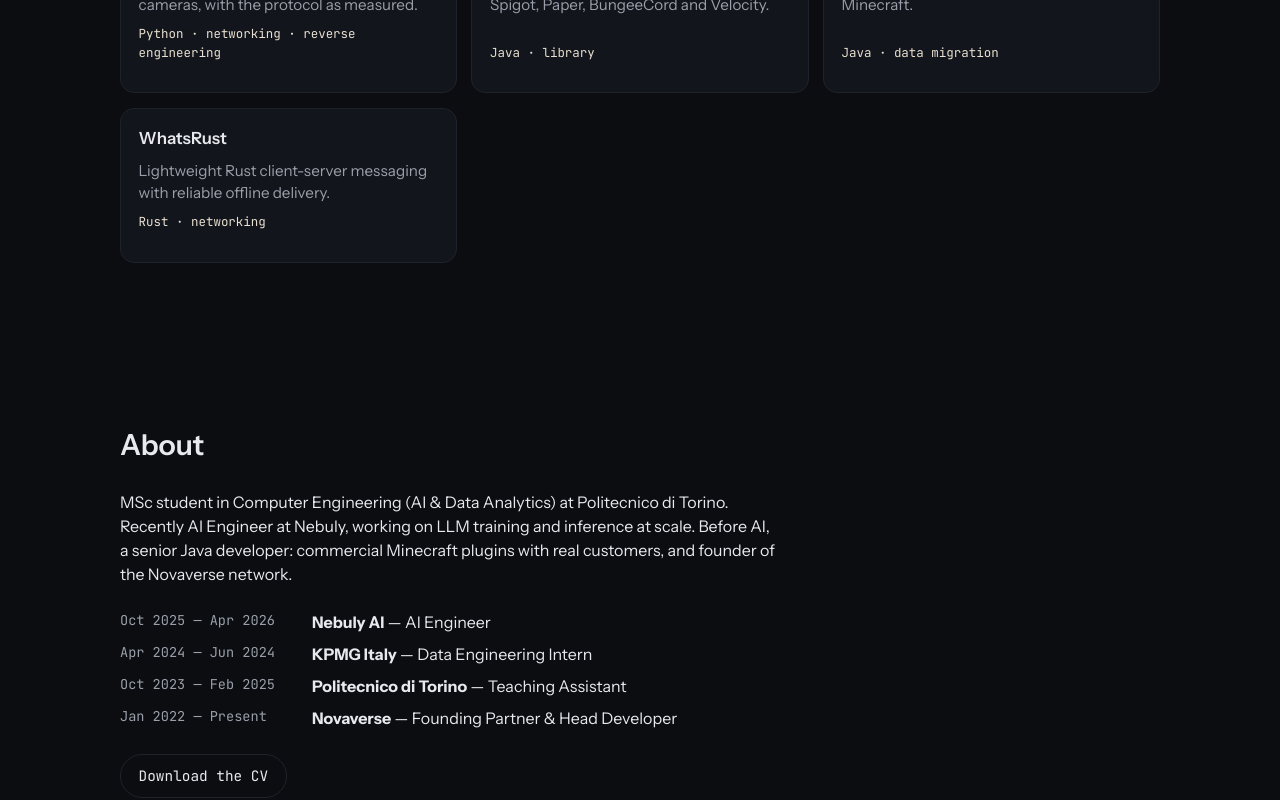
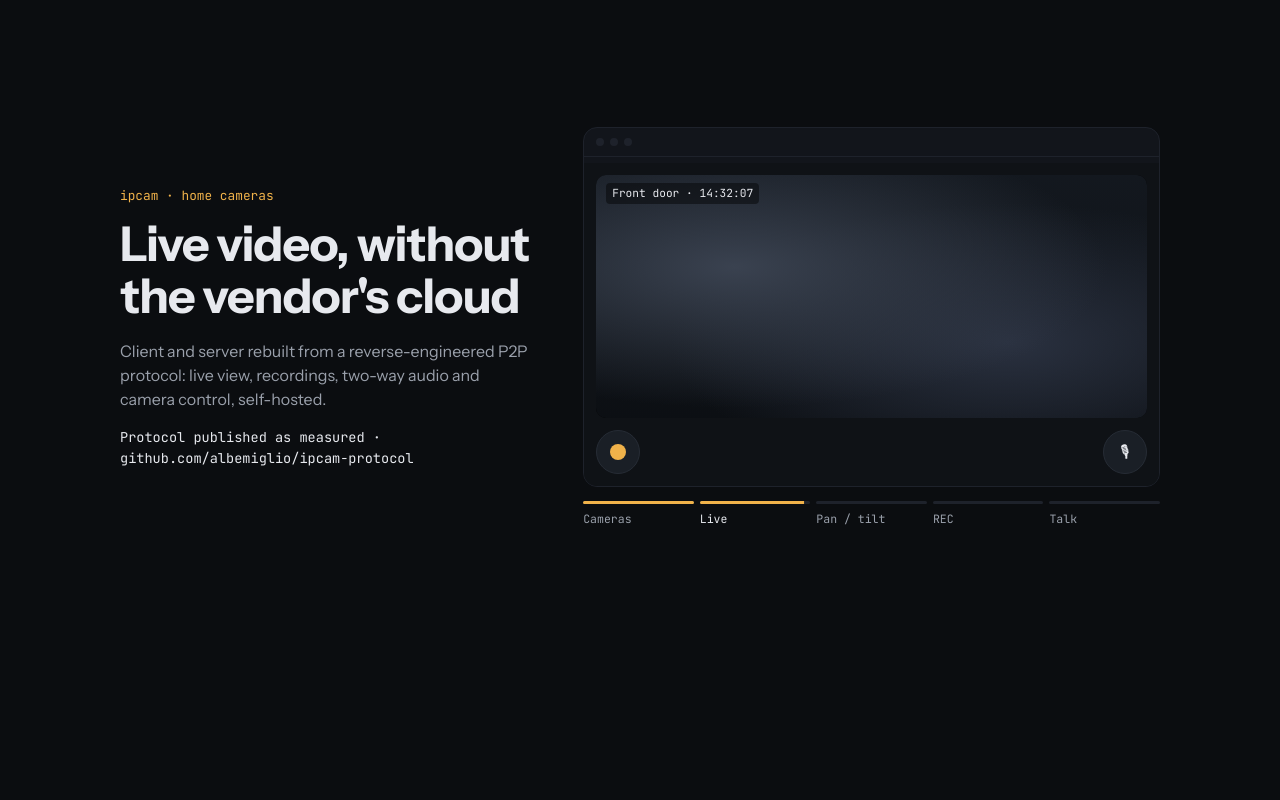
Before and after one commit to albemiglio/albemiglio.github.io, a React (Vite) app: page / in a window 1280 px wide. Shown: the part 1220-2020 px from the top of the page. Built offline with nearby package versions, Linux system fonts and the light colour scheme.

Commit message:
Add the Work section with the ipcam chapter

```diff
--- a/src/App.tsx
+++ b/src/App.tsx
@@ -1,5 +1,7 @@
 import './sections/sections.css';
+import './flows/flows.css';
 import { Hero } from './sections/Hero';
+import { Work } from './sections/Work';
 import { MoreWork } from './sections/MoreWork';
 import { About } from './sections/About';
 import { Contact } from './sections/Contact';
@@ -9,6 +11,7 @@
     <>
       <main>
         <Hero />
+        <Work />
         <MoreWork />
         <About />
         <Contact />
--- /dev/null
+++ b/src/flows/useActiveChapter.ts
@@ -0,0 +1,38 @@
+import { useCallback, useEffect, useRef, useState } from 'react';
+
+export function useActiveChapter(ids: string[]) {
+  const els = useRef(new Map<string, HTMLElement>());
+  const [activeId, setActiveId] = useState<string | null>(null);
+
+  const compute = useCallback(() => {
+    const vh = window.innerHeight;
+    const centre = vh / 2;
+    let best: { id: string; dist: number } | null = null;
+    for (const id of ids) {
+      const el = els.current.get(id);
+      if (!el) continue;
+      const r = el.getBoundingClientRect();
+      const visible = Math.max(0, Math.min(r.bottom, vh) - Math.max(r.top, 0));
+      if (visible / r.height < 0.5) continue;
+      const dist = Math.abs(r.top + r.height / 2 - centre);
+      if (!best || dist < best.dist) best = { id, dist };
+    }
+    setActiveId(best ? best.id : null);
+  }, [ids]);
+
+  useEffect(() => {
+    compute();
+    window.addEventListener('scroll', compute, { passive: true });
+    window.addEventListener('resize', compute);
+    return () => {
+      window.removeEventListener('scroll', compute);
+      window.removeEventListener('resize', compute);
+    };
+  }, [compute]);
+
+  const register = useCallback((id: string) => (el: HTMLElement | null) => {
+    if (el) els.current.set(id, el); else els.current.delete(id);
+  }, []);
+
+  return { activeId, register };
+}
--- /dev/null
+++ b/src/sections/Chapter.tsx
@@ -0,0 +1,35 @@
+import type { CSSProperties, JSX, RefCallback } from 'react';
+import type { Step } from '../flows/types';
+import { useFlowPlayer } from '../flows/player';
+import { DeviceFrame } from '../flows/DeviceFrame';
+import { StepBar } from '../flows/StepBar';
+import { useMotionPrefs } from '../MotionProvider';
+
+export type ChapterDef<S> = {
+  id: string; title: string; audience: string; blurb: string; fact: string; color: string;
+  device: 'laptop' | 'phone'; steps: Step<S>[]; Scene: (p: { state: S }) => JSX.Element;
+};
+
+export function Chapter<S>({ def, active, register }: { def: ChapterDef<S>; active: boolean; register: RefCallback<HTMLElement> }) {
+  const { reduced } = useMotionPrefs();
+  const player = useFlowPlayer(def.steps, { active, reduced });
+  const { Scene } = def;
+  return (
+    <article id={`work-${def.id}`} className="chapter" ref={register} style={{ '--chapter-color': def.color } as CSSProperties}>
+      <div className="rail chapter__grid">
+        <div>
+          <p className="chapter__kicker">{def.id} · {def.audience}</p>
+          <h3 className="chapter__title">{def.title}</h3>
+          <p className="chapter__blurb">{def.blurb}</p>
+          <p className="chapter__fact">{def.fact}</p>
+        </div>
+        <div className="chapter__stage">
+          <DeviceFrame kind={def.device} label={`${def.id} — ${def.title}`} onPause={player.pause} onResume={player.resume}>
+            <Scene state={player.state} />
+          </DeviceFrame>
+          <StepBar steps={def.steps} index={player.index} playing={player.playing} color={def.color} onSelect={player.goTo} />
+        </div>
+      </div>
+    </article>
+  );
+}
--- /dev/null
+++ b/src/sections/Work.tsx
@@ -0,0 +1,32 @@
+import { Chapter, type ChapterDef } from './Chapter';
+import { useActiveChapter } from '../flows/useActiveChapter';
+import { IpcamScene } from '../flows/ipcam/Scene';
+import { ipcamSteps, type IpcamState } from '../flows/ipcam/steps';
+import './work.css';
+
+const ipcam: ChapterDef<IpcamState> = {
+  id: 'ipcam',
+  title: "Live video, without the vendor's cloud",
+  audience: 'home cameras',
+  blurb: 'Client and server rebuilt from a reverse-engineered P2P protocol: live view, recordings, two-way audio and camera control, self-hosted.',
+  fact: 'Protocol published as measured · github.com/albemiglio/ipcam-protocol',
+  color: '#F0B24A',
+  device: 'laptop',
+  steps: ipcamSteps,
+  Scene: IpcamScene,
+};
+
+export const chapters = [ipcam] as const;
+const ids = chapters.map((c) => c.id);
+
+export function Work() {
+  const { activeId, register } = useActiveChapter(ids);
+  return (
+    <section id="work" className="section" aria-label="Work">
+      <div className="rail"><h2 className="section-title">Work</h2></div>
+      {chapters.map((c) => (
+        <Chapter key={c.id} def={c} active={activeId === c.id} register={register(c.id)} />
+      ))}
+    </section>
+  );
+}
--- /dev/null
+++ b/src/sections/work.css
@@ -0,0 +1,12 @@
+.chapter { min-height: 150vh; display: grid; align-items: center; scroll-margin-top: 2rem; }
+.chapter__grid { display: grid; grid-template-columns: minmax(0, 5fr) minmax(0, 7fr); gap: clamp(1.5rem, 4vw, 4rem); align-items: center; }
+.chapter__kicker { font-family: var(--font-mono); font-size: 0.8rem; color: var(--chapter-color); margin: 0 0 0.75rem; }
+.chapter__title { font-size: clamp(1.8rem, 4vw, 3rem); line-height: 1.1; letter-spacing: -0.02em; margin: 0 0 1rem; }
+.chapter__blurb { color: var(--muted); max-width: 42ch; margin: 0 0 1rem; }
+.chapter__fact { font-family: var(--font-mono); font-size: 0.85rem; margin: 0; }
+.chapter__stage { position: sticky; top: 12vh; }
+@media (max-width: 900px) {
+  .chapter { min-height: auto; padding: 4rem 0; }
+  .chapter__grid { grid-template-columns: 1fr; }
+  .chapter__stage { position: static; }
+}
```
Also changed, not shown: 2 other files (tests, documents, lock files or other folders).
